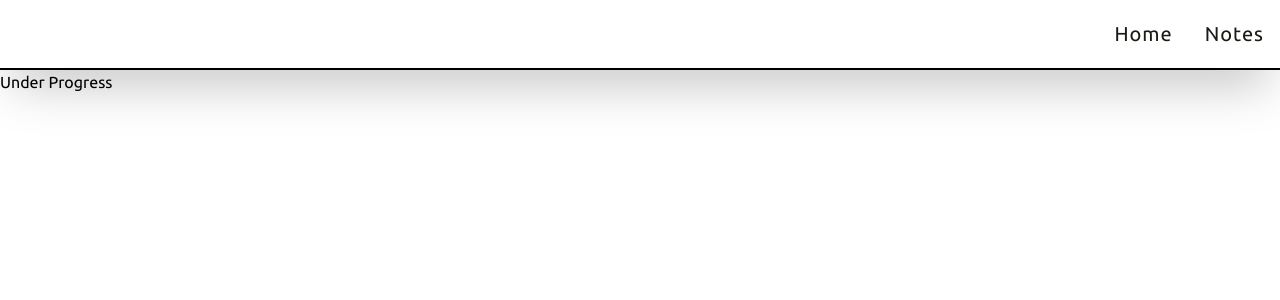
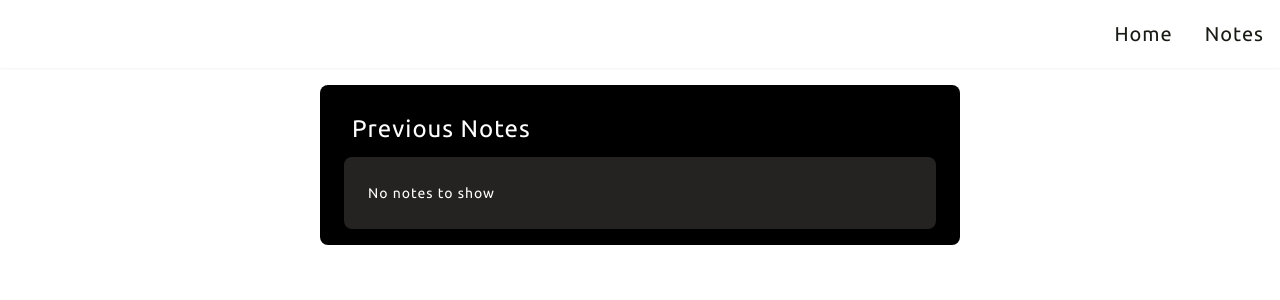
Before and after one commit to anshggss/notes-webapp, a React (Vite) app in the folder paste-app/: page /notes-webapp/pastes in a window 1280 px wide. Shown: the top 300 px of the page. Built offline with nearby package versions, Linux system fonts and the light colour scheme.

Commit message:
Created Notes Tab

```diff
--- a/paste-app/src/App.jsx
+++ b/paste-app/src/App.jsx
@@ -3,7 +3,7 @@ import Home from "./components/homePage";
 import Pastes from "./components/pastesPage";
 import NavBar from "./components/navBar";
 import ViewPaste from "./components/viewPaste";
-import PasteCard from "./pasteCard/pasteCard";
+import PasteCard from "./components/pasteCard/pasteCard";
 import { Toaster } from "react-hot-toast";
 
 const router = createBrowserRouter(
@@ -23,10 +23,10 @@ const router = createBrowserRouter(
     {
       path: "/pastes",
       element: (
-        <div>
+        <>
           <NavBar />
           <Pastes />
-        </div>
+        </>
       ),
     },
     {
--- a/paste-app/src/app/store.js
+++ b/paste-app/src/app/store.js
@@ -1,5 +1,5 @@
 import { configureStore } from '@reduxjs/toolkit'
-import pasteReducer from '../redux-slices/PASTEslice'
+import pasteReducer from '../redux-slices/pasteSlice'
 
 export default configureStore({
   reducer: {
--- a/paste-app/src/components/homePage.jsx
+++ b/paste-app/src/components/homePage.jsx
@@ -1,7 +1,7 @@
 import React, { useState } from "react";
 import { useSelector, useDispatch } from "react-redux";
-import { addToPaste, resetAllPastes } from "../redux-slices/PASTEslice";
-import PasteCard from "../pasteCard/pasteCard";
+import { addToPaste, resetAllPastes } from "../redux-slices/pasteSlice";
+import PasteCard from "./pasteCard/pasteCard";
 import "simplebar-react/dist/simplebar.min.css";
 import "boxicons";
 import toast, { Toaster } from "react-hot-toast";
@@ -34,7 +34,7 @@ const homePage = () => {
       dispatch(addToPaste({ title, content }));
       setTitle("");
       setContent("");
-      toast("Paste Added! Scroll Down to View Pastes.", {
+      toast("Note Added! Scroll Down to View Pastes.", {
         style: {
           backgroundColor: "green",
           color: "white",
@@ -46,7 +46,7 @@ const homePage = () => {
 
   const handleDelete = () => {
     if (pastes.length == 0) {
-      toast("No Pastes to Delete", {
+      toast("No Notes to Delete", {
         style: {
           backgroundColor: "red",
           color: "white",
@@ -56,7 +56,7 @@ const homePage = () => {
       return;
     }
     dispatch(resetAllPastes());
-    toast("All Pastes Cleared!!!", {
+    toast("All Notes Cleared!!!", {
       style: {
         backgroundColor: "orange",
         color: "white",
@@ -66,7 +66,7 @@ const homePage = () => {
   };
 
   return (
-    <div className="[@media(max-width:700px)]:px-4 flex-grow flex flex-col  gap-2 bg-[#fff] items-center shadow-inner ">
+    <div className=" [@media(max-width:700px)]:px-4 flex-grow flex flex-col  gap-2 bg-[#fff] items-center shadow-inner pt-[69px] ">
       <div className="w-1/2 [@media(max-width:700px)]:w-full p-5 m-4 rounded-lg bg-[#131010]">
         <div className="flex flex-row justify-between h-[575px] rounded-lg gap-4">
           <div className="flex flex-col w-4/5 gap-1 bg-[#242322] p-3 rounded-md">
--- a/paste-app/src/components/navBar.jsx
+++ b/paste-app/src/components/navBar.jsx
@@ -3,7 +3,10 @@ import { NavLink } from "react-router-dom";
 
 const navBar = () => {
   return (
-    <div className="flex justify-end bg-[#fff]  w-full items-center h-auto border-[#000] border-solid border-b-2 shadow-2xl ">
+    <div
+      className="fixed flex justify-end bg-[#fff]  w-full items-center h-auto shadow-sm"
+      onScroll={{}}
+    >
       <NavLink
         to="/"
         className="flex hover:text-[#fff] h-full p-4 items-center justify-center hover:bg-[#000] transition-all duration-200 prose-xl text-[#181C14]"
--- a/paste-app/src/pasteCard/pasteCard.jsx
+++ b/paste-app/src/components/pasteCard/pasteCard.jsx
@@ -4,8 +4,9 @@ import {
   addToPaste,
   resetAllPastes,
   removeFromPaste,
-} from "../redux-slices/PASTEslice";
+} from "../../redux-slices/pasteSlice";
 import { NavLink } from "react-router-dom";
+import toast from "react-hot-toast";
 
 const pasteCard = (props) => {
   const dispatch = useDispatch();
@@ -15,6 +16,13 @@ const pasteCard = (props) => {
 
   const handleDelete = () => {
     dispatch(removeFromPaste({ title: props.title }));
+    toast("Note Deleted!", {
+      style: {
+        backgroundColor: "orange",
+        color: "white",
+        fontFamily: "Ubuntu",
+      },
+    });
   };
   return (
     <div className="w-full flex justify-between items-center p-4 gap-4 bg-[#3b3a38] rounded-md">
@@ -28,7 +36,7 @@ const pasteCard = (props) => {
       <div className="font-mono flex gap-4" style={{ fontFamily: "Ubuntu" }}>
         <NavLink
           className={
-            "prose-base text-white hover:text-orange-600 transition-all duration-200"
+            "prose-base text-white hover:text-yellow-400 transition-all duration-200"
           }
           to={`/pastes/${props.id}`}
         >
--- a/paste-app/src/components/pastesPage.jsx
+++ b/paste-app/src/components/pastesPage.jsx
@@ -1,9 +1,37 @@
 import React from "react";
+import PasteCard from "./pasteCard/pasteCard";
+import { useSelector } from "react-redux";
 
 const pastesPage = () => {
+  const pastes = useSelector((state) => state.paste.pastes);
+
   return (
-    <div className="text-black" style={{ fontFamily: "Ubuntu" }}>
-      Under Progress
+    <div
+      className="flex justify-center text-black py-[10px] pt-[65px]"
+      style={{ fontFamily: "Ubuntu" }}
+    >
+      <div className="flex bg-black w-1/2 m-5 p-4 rounded-lg">
+        <div className="flex flex-col px-2 w-full h-full ">
+          <h1
+            className="text-[#fff] font-mono p-2 prose-2xl"
+            style={{ fontFamily: "Ubuntu", letterSpacing: "1px" }}
+          >
+            Previous Notes
+          </h1>
+          <div className="flex flex-col w-full gap-4 bg-[#242322] p-4 rounded-lg">
+            {pastes.length > 0 ? (
+              pastes.map((paste) => <PasteCard key={paste.id} {...paste} />)
+            ) : (
+              <h1
+                className="text-[#fff] font-mono p-2 prose-sm"
+                style={{ fontFamily: "Ubuntu", letterSpacing: "1px" }}
+              >
+                No notes to show
+              </h1>
+            )}
+          </div>
+        </div>
+      </div>
     </div>
   );
 };
--- a/paste-app/src/components/viewPaste.jsx
+++ b/paste-app/src/components/viewPaste.jsx
@@ -1,5 +1,5 @@
 import React, { useEffect, useState } from "react";
-import { updateToPaste, returnPaste } from "../redux-slices/PASTEslice";
+import { updateToPaste, returnPaste } from "../redux-slices/pasteSlice";
 import { useParams, useSearchParams } from "react-router-dom";
 import { useDispatch, useSelector } from "react-redux";
 import toast from "react-hot-toast";
@@ -14,7 +14,14 @@ const viewPaste = (props) => {
   const handleUpdate = () => {
     if (pastes[id].title === title && pastes[id].content === content) {
       toast(
-        "Are you fucking stupid? Make a change to update or go to homepage."
+        "Are you fucking stupid? Make a change to update or go to homepage.",
+        {
+          style: {
+            backgroundColor: "gray",
+            color: "white",
+            fontFamily: "Ubuntu",
+          },
+        }
       );
       return;
     }
@@ -29,7 +36,7 @@ const viewPaste = (props) => {
   };
 
   return (
-    <div className="flex-grow flex flex-col h-auto gap-2 bg-[#fff] items-center">
+    <div className="pt-[69px] flex-grow flex flex-col h-auto gap-2 bg-[#fff] items-center">
       <div className="flex flex-row w-full justify-center h-[575px] p-4 rounded-lg gap-4">
         <div className="flex flex-col w-1/2 gap-1 bg-[#242322] p-3 rounded-lg">
           <input
```
